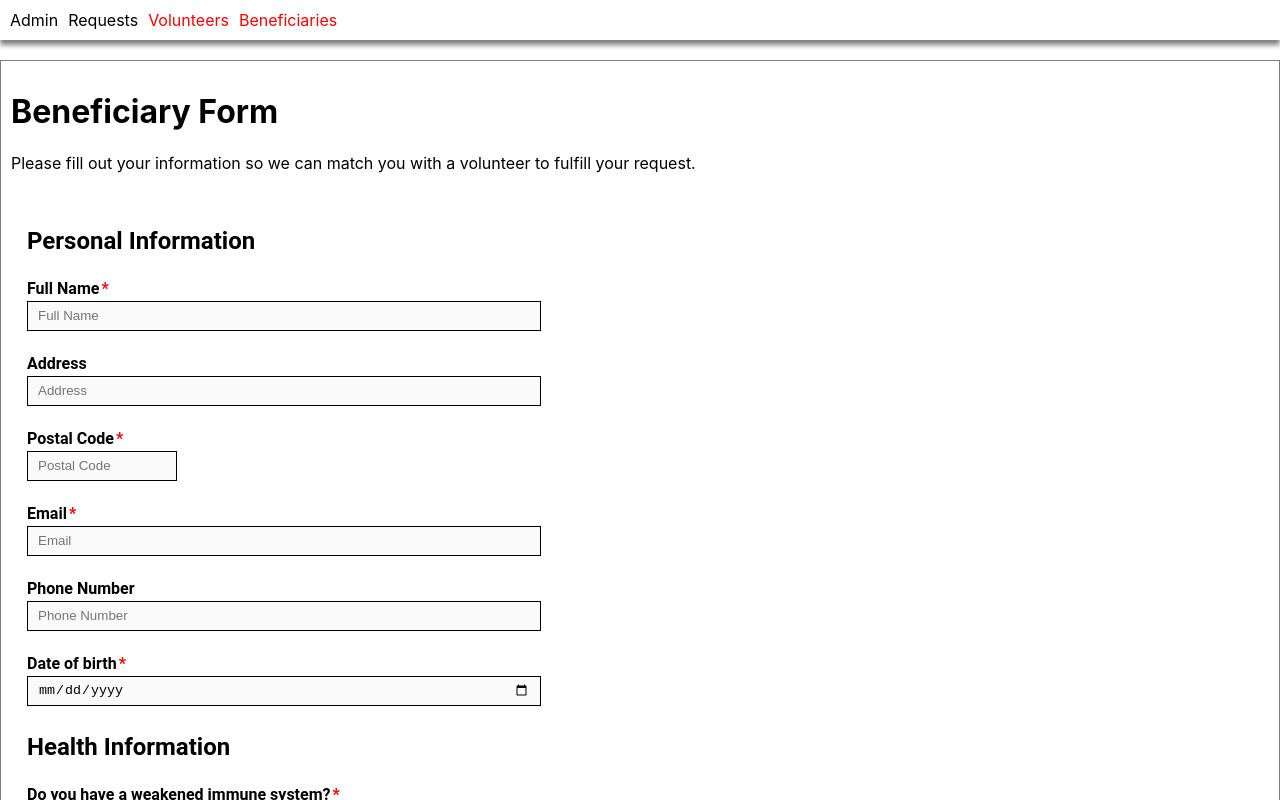
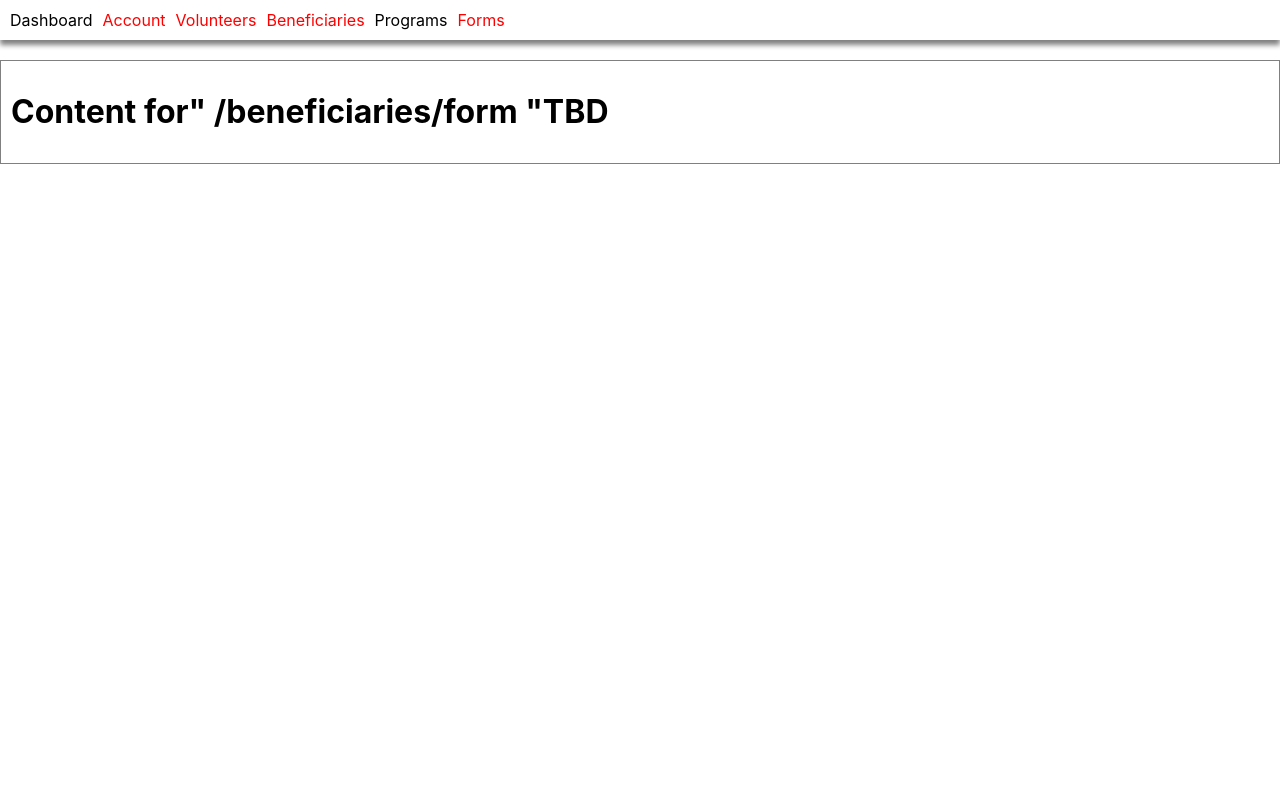
Before and after one commit to reach4help/covidhelphub-frontend, a React (Create React App) app: page /beneficiaries/form in a window 1280 px wide. Shown: the top 800 px of the page. Built offline with nearby package versions, Linux system fonts and the light colour scheme.

Commit message:
Fixed navbar

```diff
--- a/package.json
+++ b/package.json
@@ -17,6 +17,7 @@
     "react-stores": "^5.2.0",
     "typescript": "^4.4.4",
     "web-vitals": "^1.0.1",
+    "yarn": "^1.22.17",
     "yup": "^0.32.11"
   },
   "lint-staged": {
--- a/src/App.tsx
+++ b/src/App.tsx
@@ -13,6 +13,7 @@ import NavBarFunc from './NavBarFunc';
 import VolunteerFormComponent from './components/volunteer/VolunteerFormComponent';
 import BeneficiaryFormComponent from './components/beneficiary/BeneficiaryFormComponent';
 import FormSubmitComponent from './components/formik/FormSuccess';
+import FormComponent from './components/formik/FormComponent';
 // import ProgramRequestSelection from './components/request/RequestProgramSelection';
 
 function App() {
@@ -43,24 +44,25 @@ function App() {
           <Route exact path="/stage/list" component={StageListComponent} />
           <Route
             exact
-            path="/beneficiaries/form"
+            path="/form/beneficiaries"
             component={BeneficiaryFormComponent}
           />
           <Route
             exact
-            path="/beneficiaries/form/submitted"
+            path="/form/beneficiaries/submitted"
             component={FormSubmitComponent}
           />
           <Route
             exact
-            path="/volunteers/form"
+            path="/form/volunteers"
             component={VolunteerFormComponent}
           />
           <Route
             exact
-            path="/volunteers/form/submitted"
+            path="/form/volunteers/submitted"
             component={FormSubmitComponent}
           />
+          <Route exact path="/form" component={FormComponent} />
           <Route component={HomeComponent} />
         </Switch>
       </div>
--- a/src/NavBarFunc.tsx
+++ b/src/NavBarFunc.tsx
@@ -19,48 +19,28 @@ function getNavBarHTML(
 }
 
 export default function NavBarFunc() {
-  const [showAdminMenu, setShowAdmin] = useState(false);
-  const adminMenuOptions = [
-    { link: '/program/list', menuText: 'Programs', implemented: true },
-    { link: '/stage/list', menuText: 'Stages', implemented: true },
-    { link: '/email/list', menuText: 'Email Templates', implemented: false },
-    { link: '/text/list', menuText: 'Text Templates', implemented: false },
-    { link: '/question/list', menuText: 'Questions', implemented: false },
-  ];
   const mainMenuOptions = [
-    { link: '/request/list', menuText: 'Requests', implemented: true },
-    { link: '/volunteers/form', menuText: 'Volunteers', implemented: false },
+    { link: '/account', menuText: 'Account', implemented: false },
+    { link: '/volunteers', menuText: 'Volunteers', implemented: false },
     {
-      link: '/beneficiaries/form',
+      link: '/beneficiaries',
       menuText: 'Beneficiaries',
       implemented: false,
     },
+    { link: '/program/list', menuText: 'Programs', implemented: true },
+    { link: '/form', menuText: 'Forms', implemented: false },
   ];
-  const adminMenuHTML = getNavBarHTML(adminMenuOptions);
-  const mainnMenuHTML = getNavBarHTML(mainMenuOptions);
+  const mainMenuHTML = getNavBarHTML(mainMenuOptions);
 
   function NavBar() {
-    return <div />;
-  }
-  let NavBar2;
-  if (showAdminMenu) {
-    NavBar2 = () => (
+    return (
       <>
         <Link to="/" className="nav-link">
-          <span onClick={() => setShowAdmin(false)}>Home</span>
+          <span>Dashboard</span>
         </Link>
-        {adminMenuHTML}
+        {mainMenuHTML}
       </>
     );
-  } else {
-    NavBar2 = () => (
-      <div>
-        <Link to="/admin" className="nav-link">
-          <span onClick={() => setShowAdmin(true)}>Admin</span>
-        </Link>
-        {mainnMenuHTML}
-      </div>
-    );
   }
-  return NavBar2;
+  return NavBar;
 }
--- /dev/null
+++ b/src/components/formik/FormComponent.tsx
@@ -0,0 +1,14 @@
+import React from 'react';
+import { Link } from 'react-router-dom';
+
+function FormComponent() {
+  return (
+    <div>
+      <Link to="/form/beneficiaries">Beneficiary forms</Link>
+      <br />
+      <Link to="/form/volunteers">Volunteer forms</Link>
+    </div>
+  );
+}
+
+export default FormComponent;
--- a/src/components/program/ProgramListComponent.tsx
+++ b/src/components/program/ProgramListComponent.tsx
@@ -1,4 +1,5 @@
 import React, { useState, useEffect } from 'react';
+import { Link } from 'react-router-dom';
 import ProgramModel from '../../objectModel/ProgramModel';
 import ProgramService from '../../services/ProgramService';
 
@@ -80,6 +81,7 @@ function ProgramListComponent() {
 
   return (
     <div>
+      <Link to="request/list">Requests</Link>
       <p>
         Count:
         {programCount}
```
Also changed, not shown: 1 other file (tests, documents, lock files or other folders).
